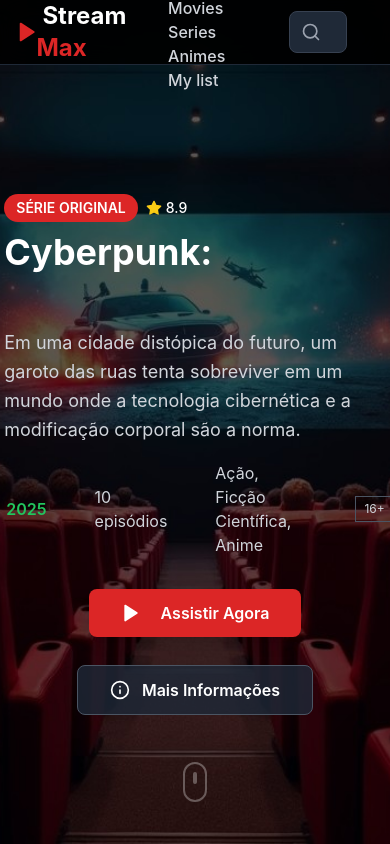
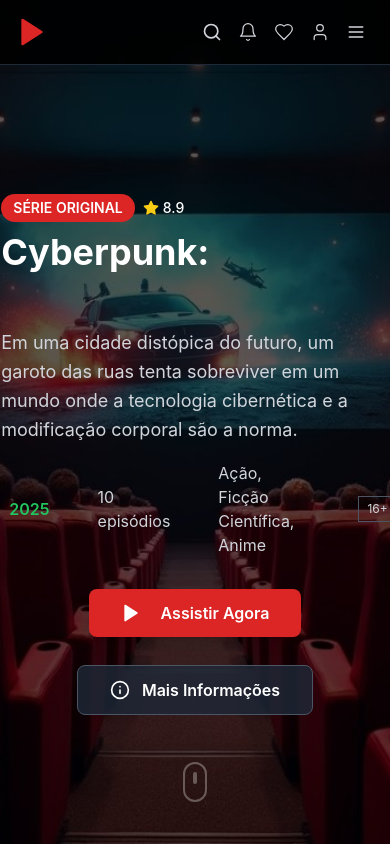
Before and after one commit to Vnz-007/-StreamMax-, a Vue app: page / in a window 390 px wide. Built offline with nearby package versions, Linux system fonts and the light colour scheme.

Commit message:
NavBar Responsive Corrections

```diff
--- a/src/components/NavBar.vue
+++ b/src/components/NavBar.vue
@@ -3,7 +3,7 @@
     class="fixed w-full border-b border-gray-800 bg-black/90 backdrop-blur-md z-10"
   >
     <div
-      class="max-w-7xl flex items-center sm:justify-between lg:justify-center h-16 gap-8 mx-auto px-4 sm:px-6 lg:px-8"
+      class="max-w-7xl flex items-center justify-between lg:justify-center h-16 gap-8 mx-auto px-4 sm:px-6 lg:px-8"
     >
       <div>
         <a href="#" class="flex items-center justify-center gap-2.5">
@@ -17,12 +17,12 @@
             stroke-width="2"
             stroke-linecap="round"
             stroke-linejoin="round"
-            class="lucide lucide-play w-8 h-8 text-red-600 fill-current"
+            class="lucide lucide-play text-red-600 fill-current"
           >
             <polygon points="5 3 19 12 5 21 5 3" />
           </svg>
 
-          <span class="text-white text-2xl font-bold">
+          <span class="text-white hidden md:flex md:text-2xl font-bold">
             Stream
             <span class="text-red-600 text-2xl font-bold back">Max</span>
           </span>
@@ -30,7 +30,9 @@
       </div>
 
       <nav>
-        <ul class="sm:hidden lg:flex items-center justify-center gap-8">
+        <ul
+          class="hidden md:flex items-center justify-center space-x-10 lg:space-x-8"
+        >
           <li>
             <a
               href="#"
@@ -71,7 +73,7 @@
 
       <div
         id="input__container"
-        class="max-w-md sm:hidden lg:flex items-center flex-1 mx-8"
+        class="max-w-md hidden lg:flex items-center flex-1 mx-8"
       >
         <div class="w-full relative">
           <svg
@@ -188,7 +190,7 @@
           </button>
         </a>
 
-        <button class="p-2 cursor-pointer sm:flex lg:hidden">
+        <button class="p-2 cursor-pointer sm:flex md:hidden">
           <svg
             xmlns="http://www.w3.org/2000/svg"
             width="24"
@@ -224,10 +226,6 @@ html {
   font-family: var(--System-UI);
 }
 
-span {
-  margin-left: -6px;
-}
-
 input {
   padding: 8px 16px 8px 40px;
 }
```
